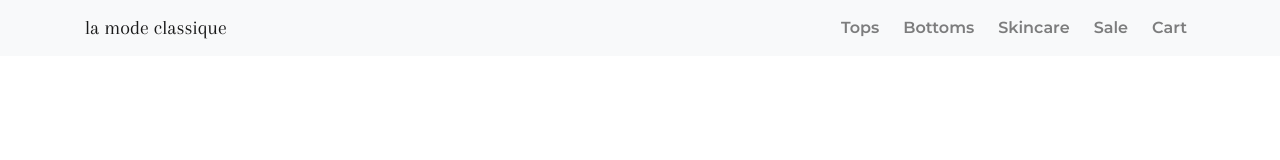
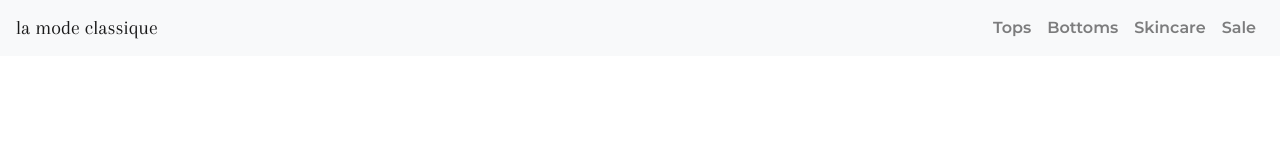
Before and after one commit to kev-inc/ecommerce-frontend, a React (Create React App) app: page /view/CC0LJ6WgWqV in a window 1280 px wide. Shown: the top 160 px of the page. Built offline with nearby package versions, Linux system fonts and the light colour scheme.

Commit message:
fixed navbar

```diff
--- a/src/App.js
+++ b/src/App.js
@@ -7,7 +7,7 @@ import {
   Route,
 } from "react-router-dom";
 import Home from './pages/home/Home'
-import Navbar from './components/Navbar';
+import MyNavbar from './components/MyNavbar';
 import View from './pages/item/View';
 import SearchPage from './pages/search/SearchPage';
 import Footer from './components/Footer';
@@ -17,7 +17,7 @@ import Admin from './pages/admin/Admin';
 function App() {
   return (
     <Router>
-      <Navbar/>
+      <MyNavbar/>
       <Switch>
         <Route path='/' exact component={Home} />
         <Route path='/view/:itemId' component={View} />
--- /dev/null
+++ b/src/components/MyNavbar.js
@@ -0,0 +1,21 @@
+import React from 'react'
+import {Navbar, Nav} from 'react-bootstrap'
+
+function MyNavbar() {
+  return (
+    <Navbar bg="light" expand="lg">
+      <Navbar.Brand href="/" className='aparey'>la mode classique</Navbar.Brand>
+      <Navbar.Toggle aria-controls="basic-navbar-nav" />
+      <Navbar.Collapse id="basic-navbar-nav">
+        <Nav className="ml-auto montserrat">
+          <Nav.Link href="/search/tops">Tops</Nav.Link>
+          <Nav.Link href="/search/bottoms">Bottoms</Nav.Link>
+          <Nav.Link href="/search/skincare">Skincare</Nav.Link>
+          <Nav.Link href="/search/sale">Sale</Nav.Link>
+        </Nav>
+      </Navbar.Collapse>
+    </Navbar>
+  )
+}
+
+export default MyNavbar
--- a/src/components/Navbar.js
+++ /dev/null
@@ -1,37 +0,0 @@
-import React from 'react'
-import {Link} from 'react-router-dom'
-
-function Navbar() {
-  return (
-    <nav class="navbar sticky-top navbar-expand-lg navbar-light bg-light">
-      <div className="container">
-        <a class="navbar-brand aparey" href="/">la mode classique</a>
-        <button class="navbar-toggler" type="button" data-toggle="collapse" data-target="#navbarSupportedContent" aria-controls="navbarSupportedContent" aria-expanded="false" aria-label="Toggle navigation">
-          <span class="navbar-toggler-icon"></span>
-        </button>
-
-        <div class="collapse navbar-collapse" id="navbarSupportedContent">
-          <ul class="navbar-nav ml-auto">
-            <li class="nav-item">
-              <Link class="nav-link montserrat mr-2" to="/search/tops">Tops</Link>
-            </li>
-            <li class="nav-item">
-              <Link class="nav-link montserrat mr-2" to="/search/bottoms">Bottoms</Link>
-            </li>
-            <li class="nav-item">
-              <Link class="nav-link montserrat mr-2" to="/search/skincare">Skincare</Link>
-            </li>
-            <li class="nav-item">
-              <Link class="nav-link montserrat mr-2" to="/search/sale">Sale</Link>
-            </li>
-            <li class="nav-item">
-              <Link class="nav-link montserrat" to="/cart">Cart</Link>
-            </li>
-          </ul>
-        </div>
-      </div>
-    </nav>
-  )
-}
-
-export default Navbar
--- a/src/pages/item/ItemCarousel.js
+++ b/src/pages/item/ItemCarousel.js
@@ -8,7 +8,7 @@ function ItemCarousel(props) {
     <Carousel>
       {imgs.map((item, index) => (
         <Carousel.Item key={index}>
-          <img className="d-block w-100" height="640px" src={item} />
+          <img className="d-block w-100" height="640px" src={item} alt='carousel'/>
         </Carousel.Item>
       ))}
     </Carousel>
```
